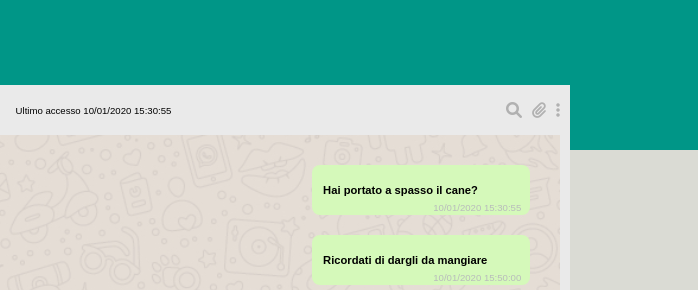
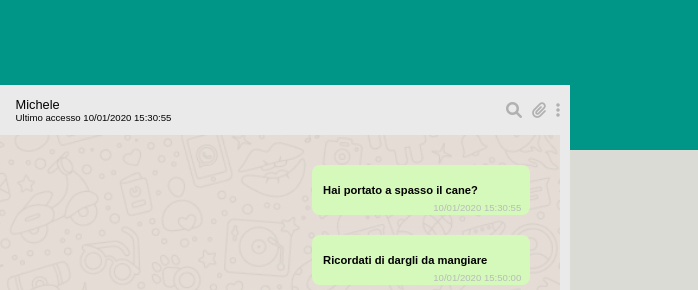
Before and after one commit to Maccio92/vue-boolzapp, a plain HTML site: page index.html in a window 1280 px wide. Shown: the top 290 px of the page, 582-1280 px from the left. Drawn offline with nearby package versions, Linux system fonts and the light colour scheme.

Commit message:
add correction name user

```diff
--- a/index.html
+++ b/index.html
@@ -63,7 +63,7 @@
                     <div class="main-user">
                         <img class="thumb" :src="`img/avatar${contacts[contatore].avatar}.jpg`" alt="Immagine dell'utente">
                         <div>
-                            <p>{{contacts.name}}</p>
+                            <p>{{contacts[contatore].name}}</p>
                             <p class="access" >Ultimo accesso 10/01/2020 15:30:55</p>
                         </div>
                     </div>
--- a/script.js
+++ b/script.js
@@ -108,7 +108,6 @@ methods: {
     console.log(this.contatore);
 
   },
-
   }
 }
 
```
